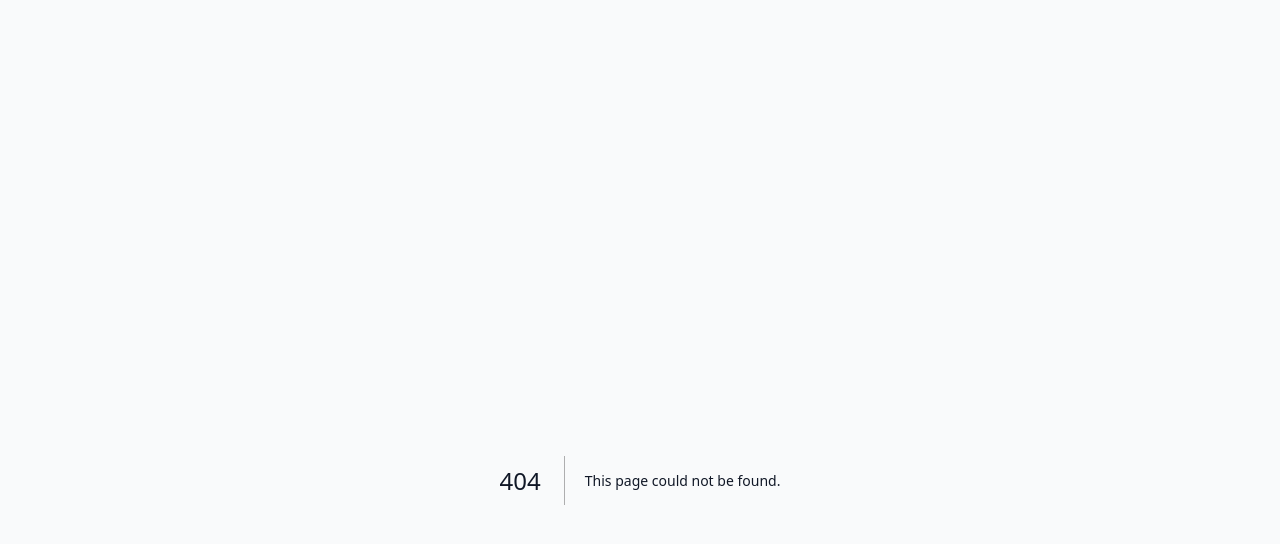
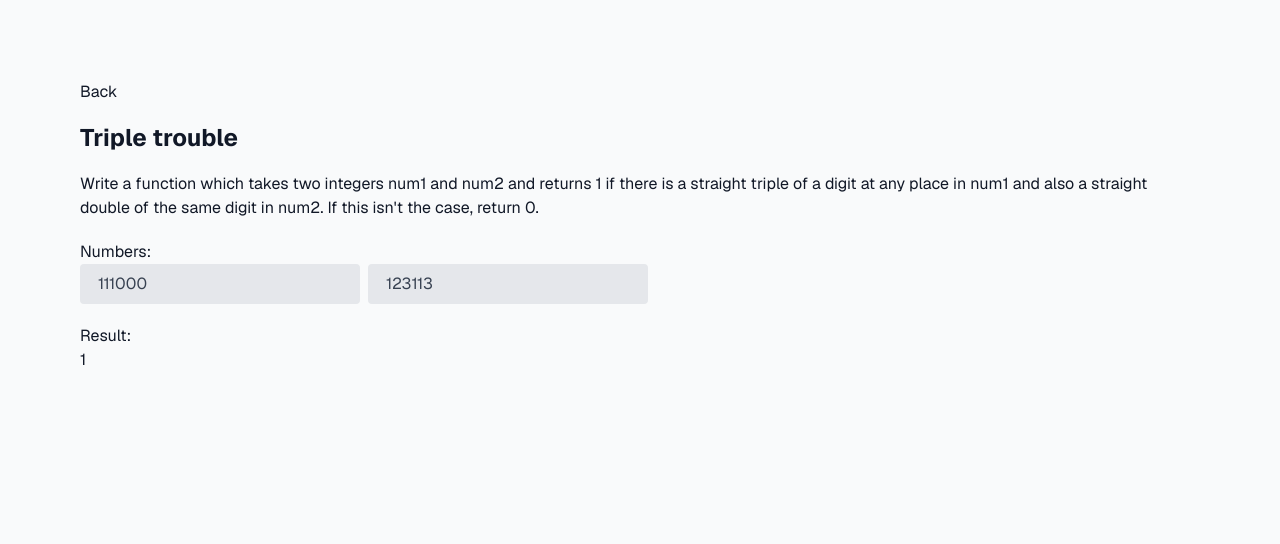
Before and after one commit to kmpronina/codewars, a Next.js app: page /pages/triple_trouble in a window 1280 px wide. Before the commit this address had no page. Shown: the top 544 px of the page. Built offline with nearby package versions, Linux system fonts and the light colour scheme.

Commit message:
Triple trouble task

```diff
--- a/app/page.tsx
+++ b/app/page.tsx
@@ -22,6 +22,7 @@ export default function Home() {
       </Link>
       <Link href="/pages/strong_number">Strong Number</Link>
       <Link href="/pages/triangle_number_check">Triangle number check</Link>
+      <Link href="/pages/triple_trouble">Triple trouble</Link>
       <Link href="/pages/unary_function_chainer">Unary function chainer</Link>
       <Link href="/pages/valid_phone_number">Valid Phone Number</Link>
     </main>
--- /dev/null
+++ b/app/pages/triple_trouble/page.tsx
@@ -0,0 +1,51 @@
+"use client";
+
+import InputNaturalNumber from "@/app/_components/InputNaturalNumber";
+import LinkBack from "@/app/_components/LinkBack";
+import TaskTitle from "@/app/_components/TaskTitle";
+import WrapperWithLabel from "@/app/_components/WrapperWithLabel";
+import { useState } from "react";
+
+export default function TripleTrouble() {
+  const [number, setNumber] = useState<number>(111000);
+  const [number2, setNumber2] = useState<number>(123113);
+
+  function tripleDouble(num1: number, num2: number) {
+    for (
+      let i = 0;
+      i < Math.max(num1.toString().length, num2.toString().length);
+      i++
+    ) {
+      if (
+        new RegExp(`${i}{3}`).test(num1.toString()) &&
+        new RegExp(`${i}{2}`).test(num2.toString())
+      ) {
+        return 1;
+      }
+    }
+    return 0;
+  }
+
+  return (
+    <>
+      <LinkBack />
+      <TaskTitle title="Triple trouble" />
+      <div>
+        Write a function which takes two integers num1 and num2 and returns 1 if
+        there is a straight triple of a digit at any place in num1 and also a
+        straight double of the same digit in num2. If this isn't the case,
+        return 0.
+      </div>
+      <WrapperWithLabel label="Numbers">
+        <div className="flex flex-row gap-2">
+          <InputNaturalNumber number={number} setNumber={setNumber} />
+          <InputNaturalNumber number={number2} setNumber={setNumber2} />
+        </div>
+      </WrapperWithLabel>
+
+      <WrapperWithLabel label="Result">
+        {tripleDouble(number, number2)}
+      </WrapperWithLabel>
+    </>
+  );
+}
```
